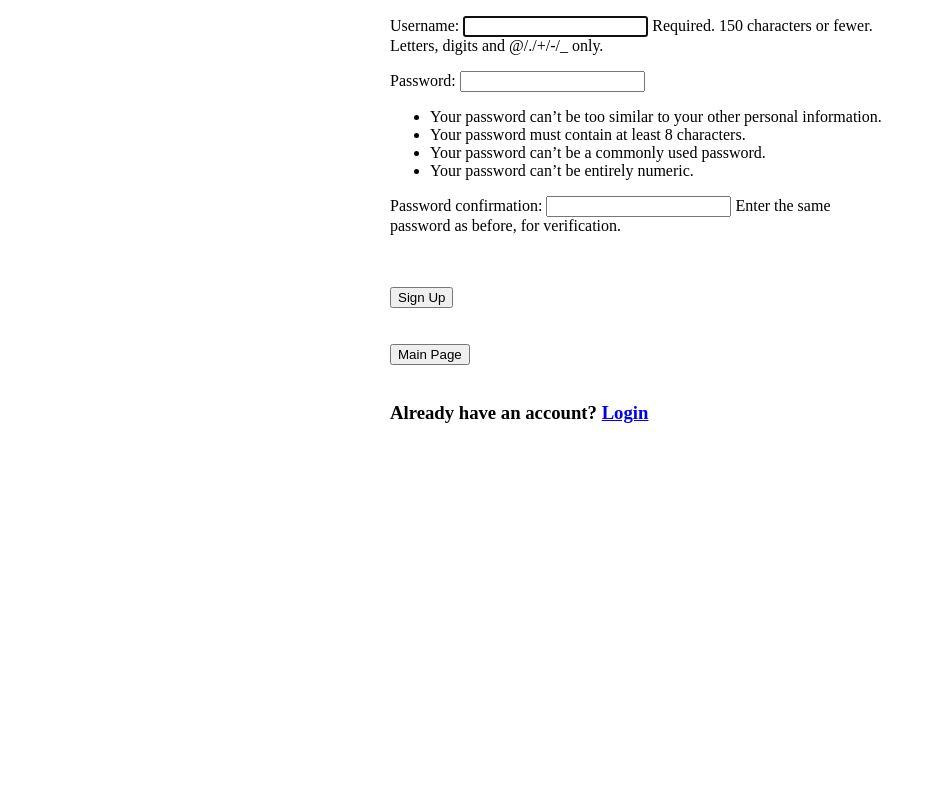
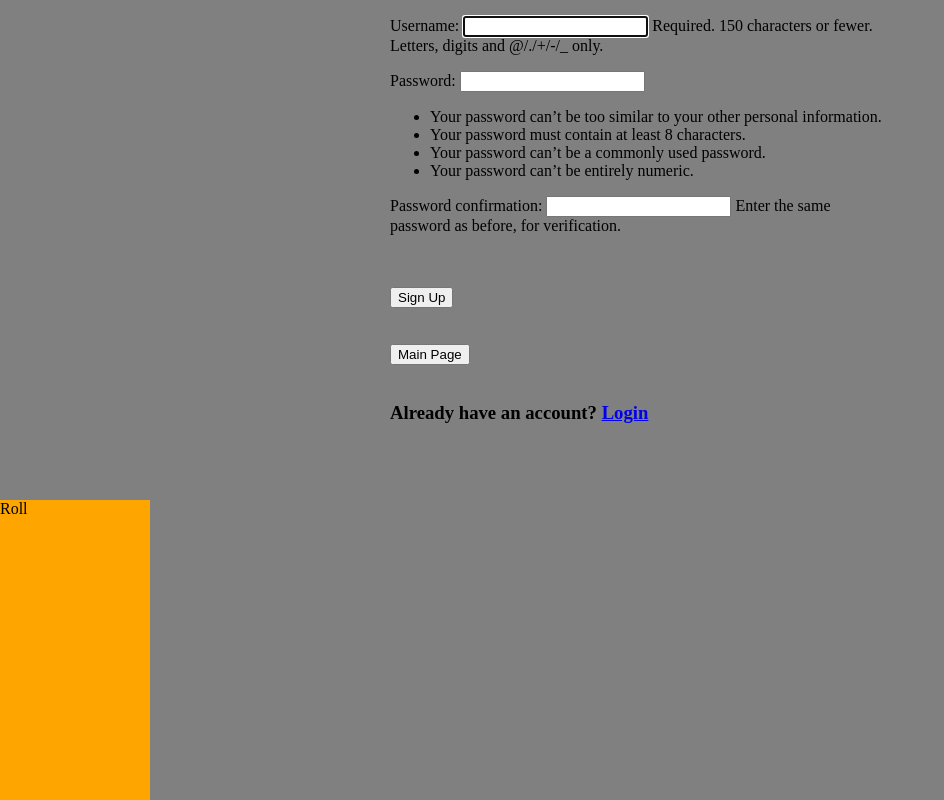
Before and after one commit to Kwibiz/dnd-web-app, a Django app: page /users/signup/ in a window 1280 px wide. Shown: the whole page, without its empty margins (0-944 px from the left). Run offline with Django 4.2, Linux system fonts and the light colour scheme.

Commit message:
added roll div

```diff
--- a/dnd/templates/layout.html
+++ b/dnd/templates/layout.html
@@ -10,11 +10,24 @@
       max-width: 500px;
       margin: auto;
     }
+
+    .dice {
+    width: 150px;
+    height: 300px;
+    background-color: orange;
+    position:absolute;
+    bottom:0;
+    left:0;
+    }
 </style>
-<body>
+<body style="background-color: gray;">
     <div class="content">
-    {% block body %}
-    {% endblock body%}
+        {% block body %}
+        {% endblock body%}
+    </div>
+
+    <div class="dice">
+        Roll
     </div>
 </body>
 </html>
```
